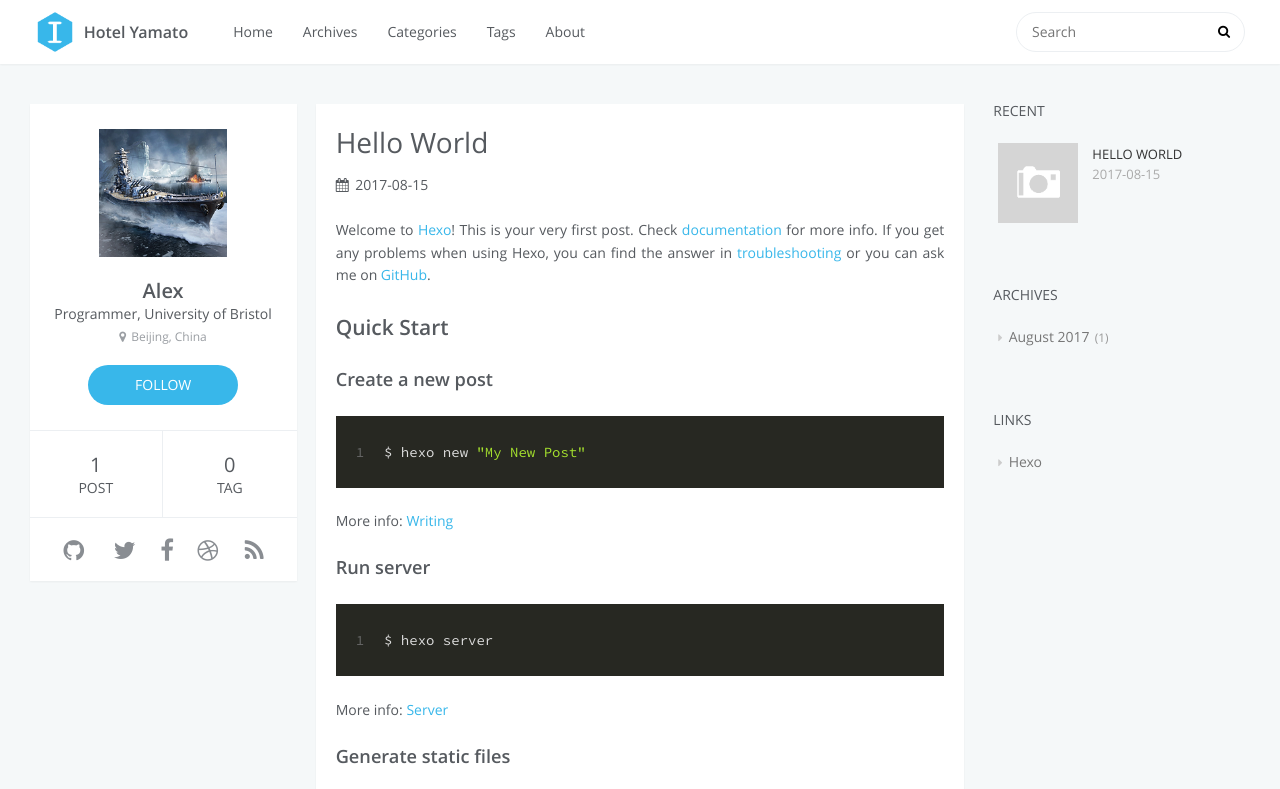
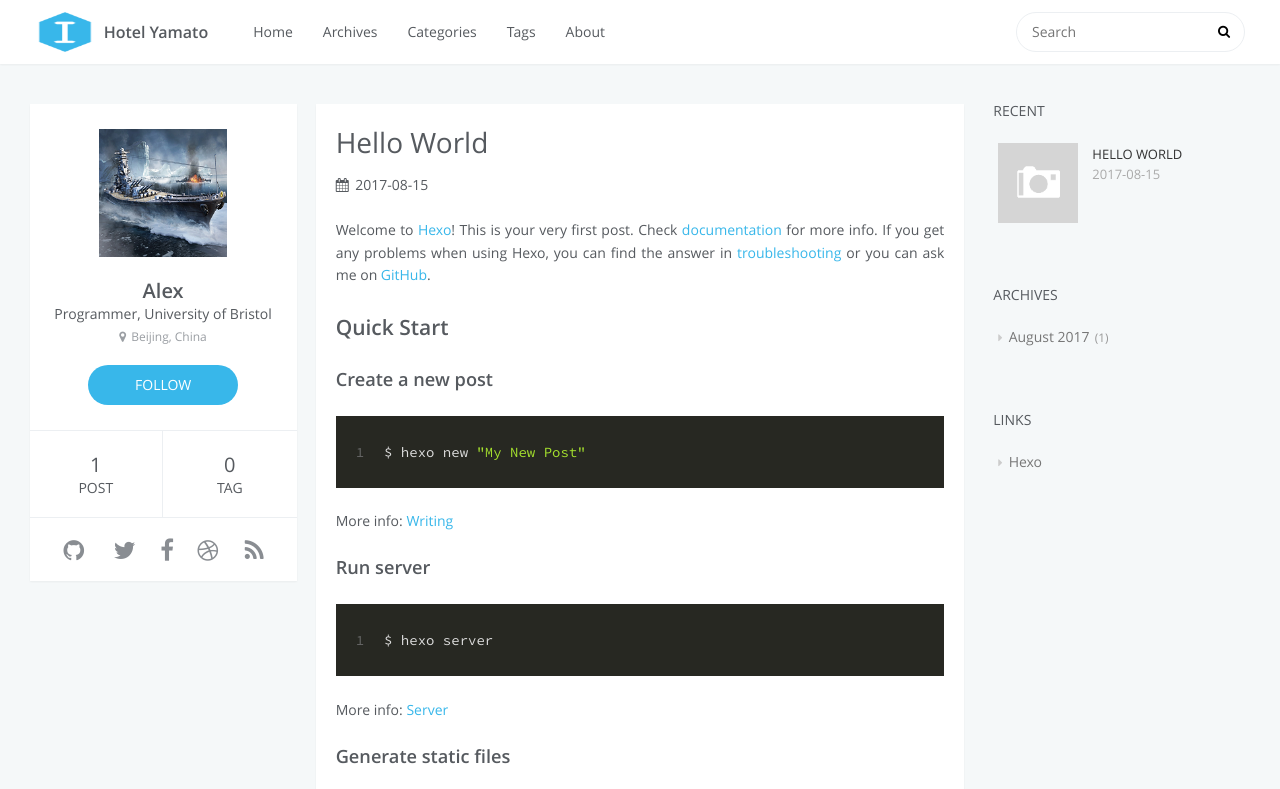
Before and after one commit to bodang2016/alex.github.io, a plain HTML site: page 2017/08/15/hello-world/index.html in a window 1280 px wide. Shown: the top 789 px of the page. Drawn offline with Linux system fonts and the light colour scheme; a script that the page names is missing.

Commit message:
Site updated: 2017-08-15 21:46:13

```diff
--- a/2017/08/15/hello-world/index.html
+++ b/2017/08/15/hello-world/index.html
@@ -261,7 +261,7 @@
 
 </div>
 
-    <a data-url="http://bodang2016.github.io/2017/08/15/hello-world/" data-id="cj6dn0u71000081pv5vlz4e2a" class="article-share-link"><i class="fa fa-share"></i>Share</a>
+    <a data-url="http://bodang2016.github.io/2017/08/15/hello-world/" data-id="cj6dn5s1b0000ejpvhwolx6mp" class="article-share-link"><i class="fa fa-share"></i>Share</a>
 <script>
     (function ($) {
         // Prevent duplicate binding
--- a/css/style.css
+++ b/css/style.css
@@ -167,13 +167,13 @@ code {
   clear: both;
 }
 .logo {
-  width: 40px;
+  width: 60px;
   height: 40px;
   background-repeat: no-repeat;
   background-image: url("images/logo.png");
-  -webkit-background-size: 40px 40px;
-  -moz-background-size: 40px 40px;
-  background-size: 40px 40px;
+  -webkit-background-size: 60px 40px;
+  -moz-background-size: 60px 40px;
+  background-size: 60px 40px;
 }
 #container {
   position: relative;
```
Also changed, not shown: index.html (+1 -1 lines).
